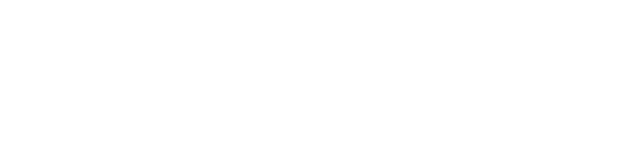
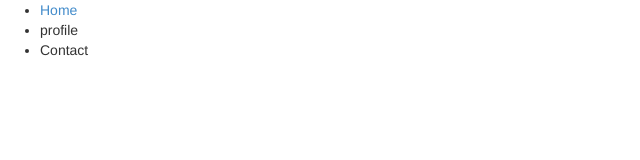
Before and after one commit to murungiKirima/murungiKirima.github.io, a plain HTML site: page index.html in a window 1280 px wide. Shown: the whole page, without its empty margins (0-640 px from the left). Drawn offline with Linux system fonts and the light colour scheme.

Commit message:
Add header and home link

```diff
--- a/index.html
+++ b/index.html
@@ -5,6 +5,12 @@
     <link href="dist/css/bootstrap.css" rel="stylesheet" type="text/css">
   </head>
   <body>
-
+    <header>
+      <ul>
+        <li><a href="index.html">Home</a></li>
+        <li>profile</li>
+        <li>Contact</li>
+      </ul>
+    </header>
   </body>
 </html>
```
